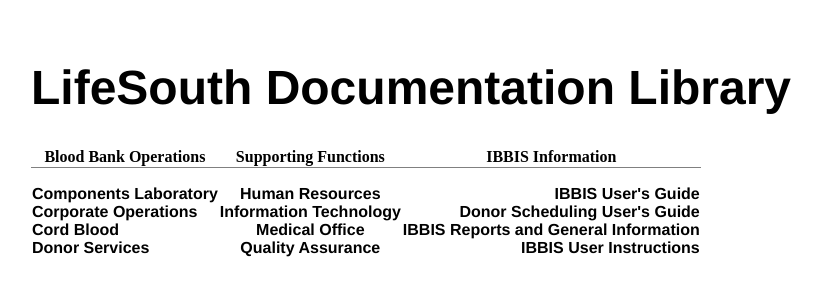
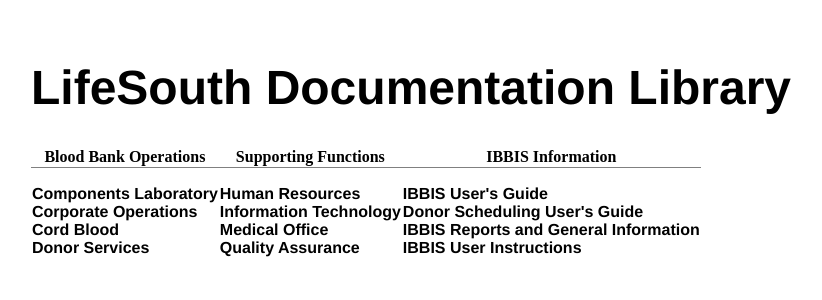
Before and after one commit to uaikaiddi/uaikaiddi.github.io, a Jekyll site: the page index.html, which Jekyll copies as it is, in a window 1280 px wide. Shown: the top 300 px of the page, without its empty margins (129-951 px from the left). Built offline with Jekyll 4.4.1, drawn with Linux system fonts in a browser that asks for light colours.

Commit message:
Update index.html
Text aligns left

```diff
--- a/index.html
+++ b/index.html
@@ -31,7 +31,7 @@
       </nav>
       </td>
 
-      <td style="text-align: center">
+      <td style="text-align: left">
 
       <nav>
       <ul>
@@ -43,7 +43,7 @@
       </nav>
       </td>
 
-      <td style="text-align: right">
+      <td style="text-align: left">
 
       <nav>
       <ul>
```
